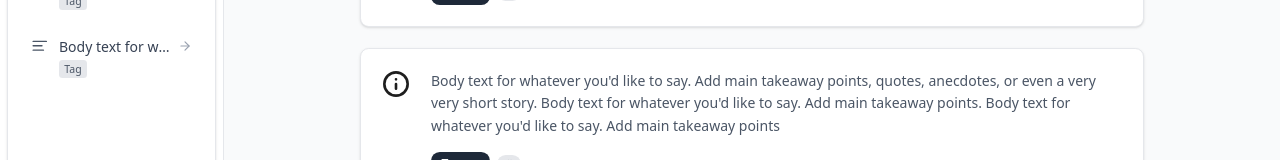
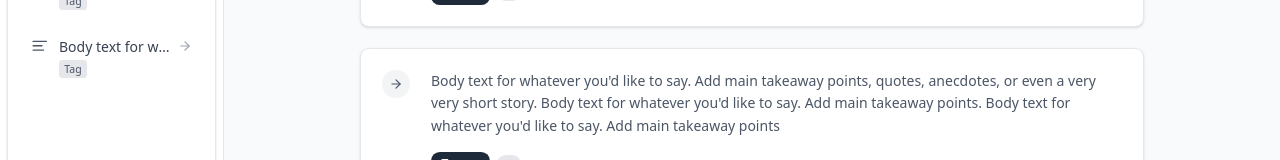
Before and after one commit to familydude/Deckhand, a React (Vite) app: page / in a window 1280 px wide. Both pictures are taken after a click on the element 776 px from the left and 356 px from the top of the page. Shown: the part 253-413 px from the top of the page. Built offline with nearby package versions, Linux system fonts and the light colour scheme.

Commit message:
Added visual cue when editing focus

```diff
--- a/src/components/TextEditor.tsx
+++ b/src/components/TextEditor.tsx
@@ -157,13 +157,21 @@ export function TextEditor({ blocks, dispatch, focusedBlockId, setFocusedBlockId
     dispatch({ type: 'REMOVE_TAG', blockId, tagIndex });
   };
 
-  const Info = () => (
+  const Info: React.FC<{ isActive?: boolean }> = ({ isActive = false }) => (
     <div className="relative shrink-0 size-8">
-      <svg className="block size-full" fill="none" preserveAspectRatio="none" viewBox="0 0 32 32">
-        <g>
-          <path d={svgPaths.p1ab63f00} stroke="var(--stroke-0, #1E1E1E)" strokeLinecap="round" strokeLinejoin="round" strokeWidth="3" />
-        </g>
-      </svg>
+      {isActive ? (
+        // Arrow icon for focused block (matches focus banner)
+        <div className="w-8 h-8 bg-gray-100 rounded-full flex items-center justify-center">
+          <ArrowRight className="w-4 h-4 text-gray-600" />
+        </div>
+      ) : (
+        // Regular info icon for non-focused blocks
+        <svg className="block size-full" fill="none" preserveAspectRatio="none" viewBox="0 0 32 32">
+          <g>
+            <path d={svgPaths.p1ab63f00} stroke="var(--stroke-0, #1E1E1E)" strokeLinecap="round" strokeLinejoin="round" strokeWidth="3" />
+          </g>
+        </svg>
+      )}
     </div>
   );
 
@@ -209,7 +217,7 @@ export function TextEditor({ blocks, dispatch, focusedBlockId, setFocusedBlockId
                 <GripVertical className="w-5 h-5 text-gray-400 cursor-grab" />
               </div>
 
-              <Info />
+              <Info isActive={block.id === focusedBlockId} />
 
               <div className="basis-0 content-stretch flex flex-col gap-4 grow items-start justify-start min-h-px min-w-40 relative shrink-0">
                 {/* Editable content or Preview */}
```
